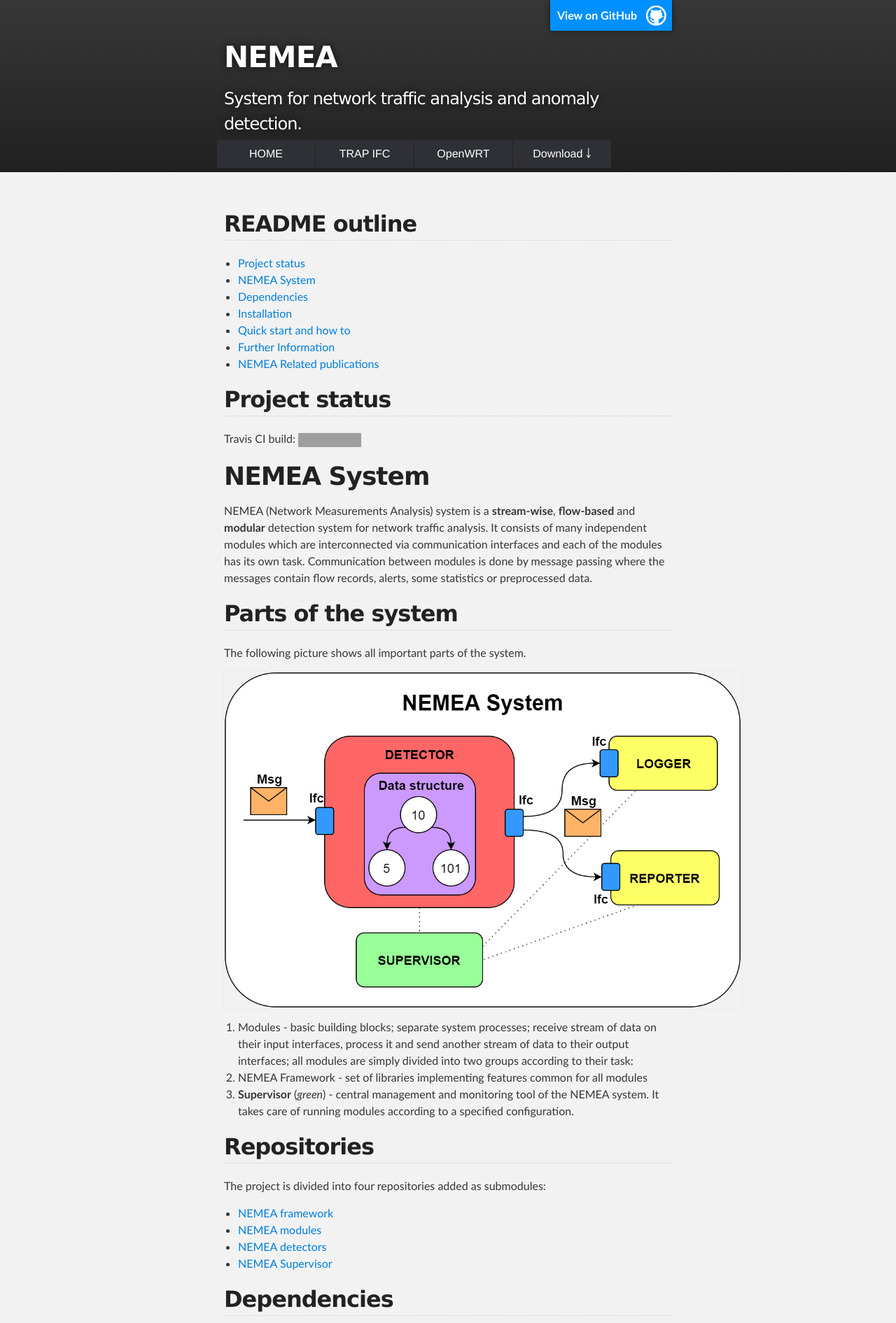
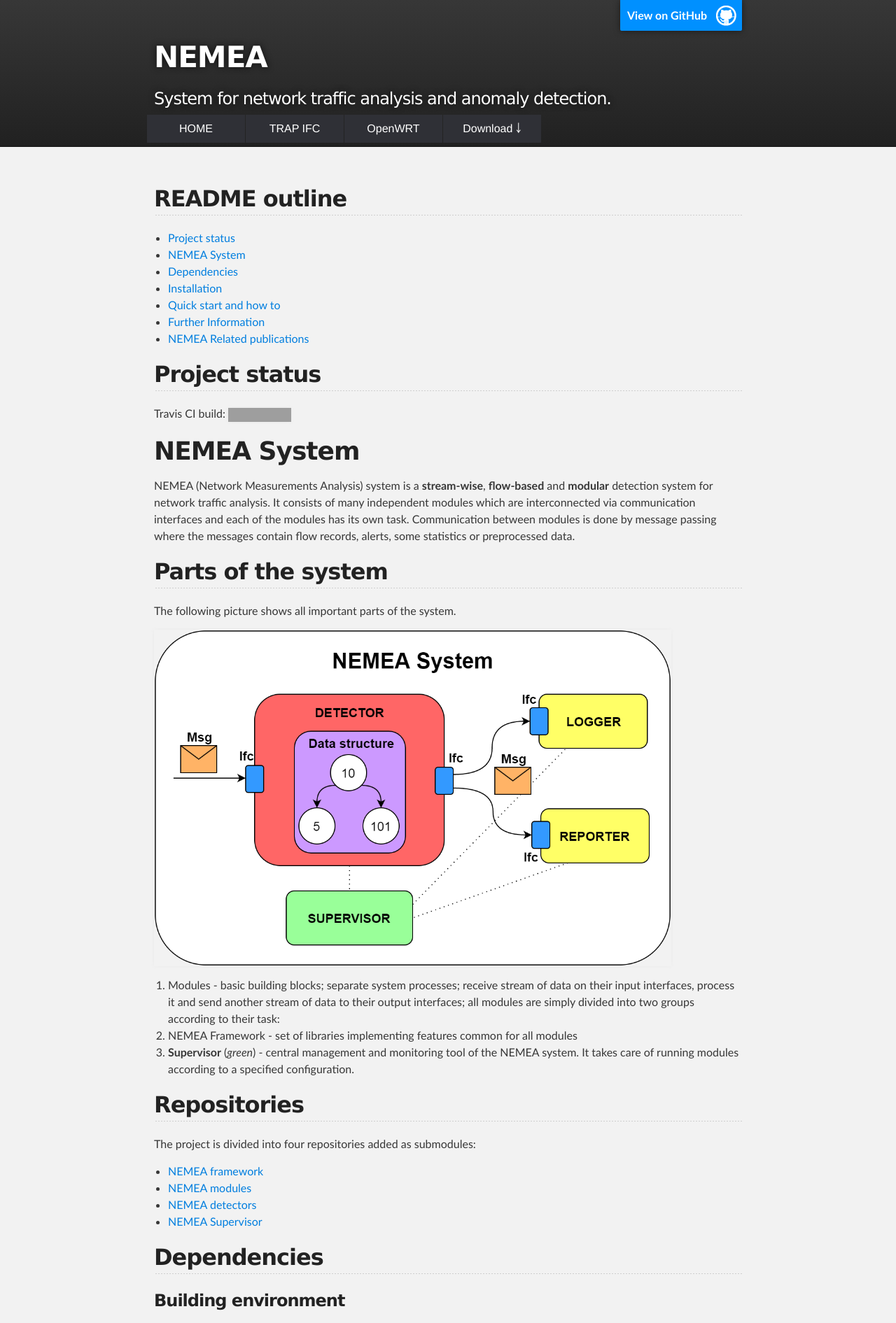
Before and after one commit to CESNET/Nemea, a Jekyll site: the page built from index.md, in a window 1280 px wide. Shown: the top 1891 px of the page at 70% size. Built offline with Jekyll 4.4.1, drawn with Linux system fonts in a browser that asks for light colours; nearby versions of some CDN libraries; our own code applies the rules of GitHub Pages for plain Markdown files; grey boxes are pictures that could not be loaded.

Commit message:
increased width of page

```diff
--- a/stylesheets/stylesheet.css
+++ b/stylesheets/stylesheet.css
@@ -266,7 +266,7 @@
 
 .inner {
   position: relative;
-  max-width: 640px;
+  max-width: 840px;
   padding: 20px 10px;
   margin: 0 auto;
 }
```
